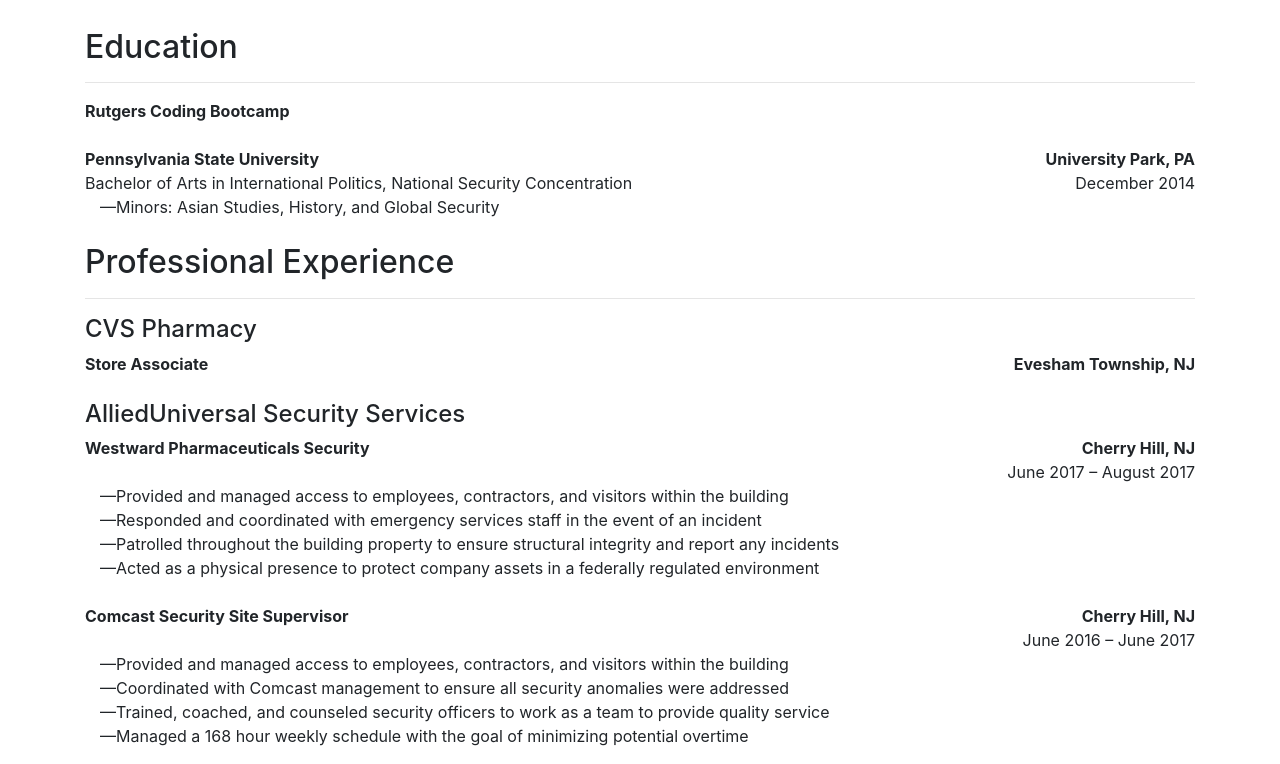
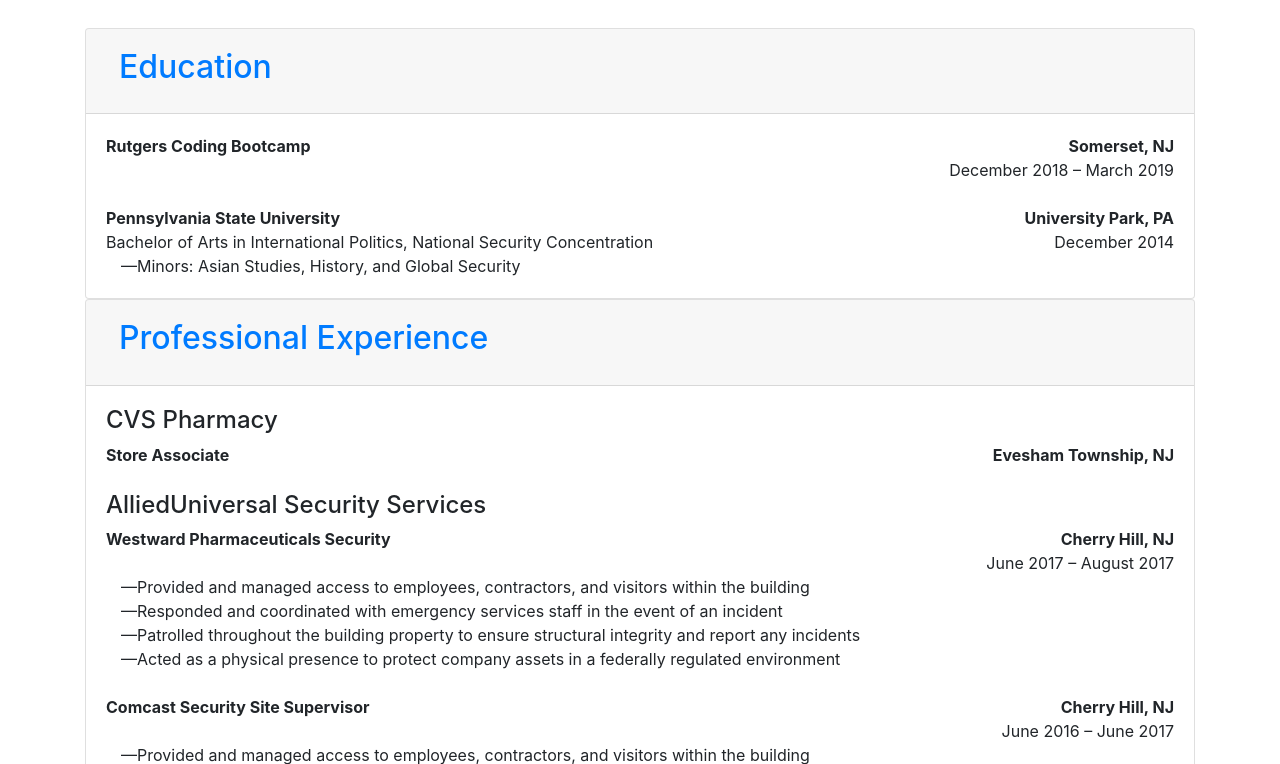
Before and after one commit to jasonkim4201/JasonPortfolio, a plain HTML site: page credentials.html in a window 1280 px wide. Shown: the part 140-904 px from the top of the page. Drawn offline with nearby package versions, Linux system fonts and the light colour scheme.

Commit message:
Placed resume into accordions

```diff
--- a/credentials.html
+++ b/credentials.html
@@ -44,25 +44,51 @@
   <div class="container">
     <!-- <div class="row">
       <div class="col-9"> -->
+
         <h1>Credentials</h1>
 
         <br>
 
+        <!-- EDUCATION -->
+        <div id="accordionEducation">
+            <div class="card">
+              <div class="card-header" id="education">
+                <h5 class="mb-0">
+                  <button class="btn btn-link" data-toggle="collapse" data-target="#collapseEducation" aria-expanded="true" aria-controls="collapseEducation">
                       <h2>Education</h2>
-        <hr>
+                  </button>
+                </h5>
+              </div>
 
-        <div class="font-weight-bold">Rutgers Coding Bootcamp</div>
-        <br>
+              <div id="collapseEducation" class="collapse show" aria-labelledby="headingOne" data-parent="#accordionEducation">
+                <div class="card-body">
+                    <div class="font-weight-bold">Rutgers Coding Bootcamp <span class="float-right">Somerset, NJ</span></div>
+                    <div class="float-right">December 2018 – March 2019</div>
+
+                    <br><br>
 
                     <div class="font-weight-bold">Pennsylvania State University <span class="float-right">University Park, PA</span></div>
                     <div class="float-right">December 2014</div>
                     <div>Bachelor of Arts in International Politics, National Security Concentration</div>
                     <div class="container">—Minors: Asian Studies, History, and Global Security</div>
+                </div>
+              </div>
+            </div>
+          </div>
 
-        <br>
+        <!-- PROFESSIONAL EXPERIENCE -->
+        <div id="accordionExperience">
+            <div class="card">
+              <div class="card-header" id="experience">
+                <h5 class="mb-0">
+                  <button class="btn btn-link" data-toggle="collapse" data-target="#collapseExperience" aria-expanded="true" aria-controls="collapseExperience">
+                      <h2>Professional Experience</h2>
+                  </button>
+                </h5>
+              </div>
 
-        <h2>Professional Experience</h2>
-        <hr>
+              <div id="collapseExperience" class="collapse show" aria-labelledby="headingExperience" data-parent="#accordionExperience">
+                <div class="card-body">
 
                     <h4>CVS Pharmacy</h4>
                     <div class="font-weight-bold">Store Associate <span class="float-right">Evesham Township, NJ</span></div>
@@ -133,7 +159,14 @@
                               as a Computer-Radio Technician (CRT)</div>
                     </div>
 
+
+                </div>
+              </div>
+            </div>
+          </div>
+
           <br><br>
+
 
       <!-- </div>
     </div> -->
```
Lines whose indentation alone changed are shown as unchanged.
